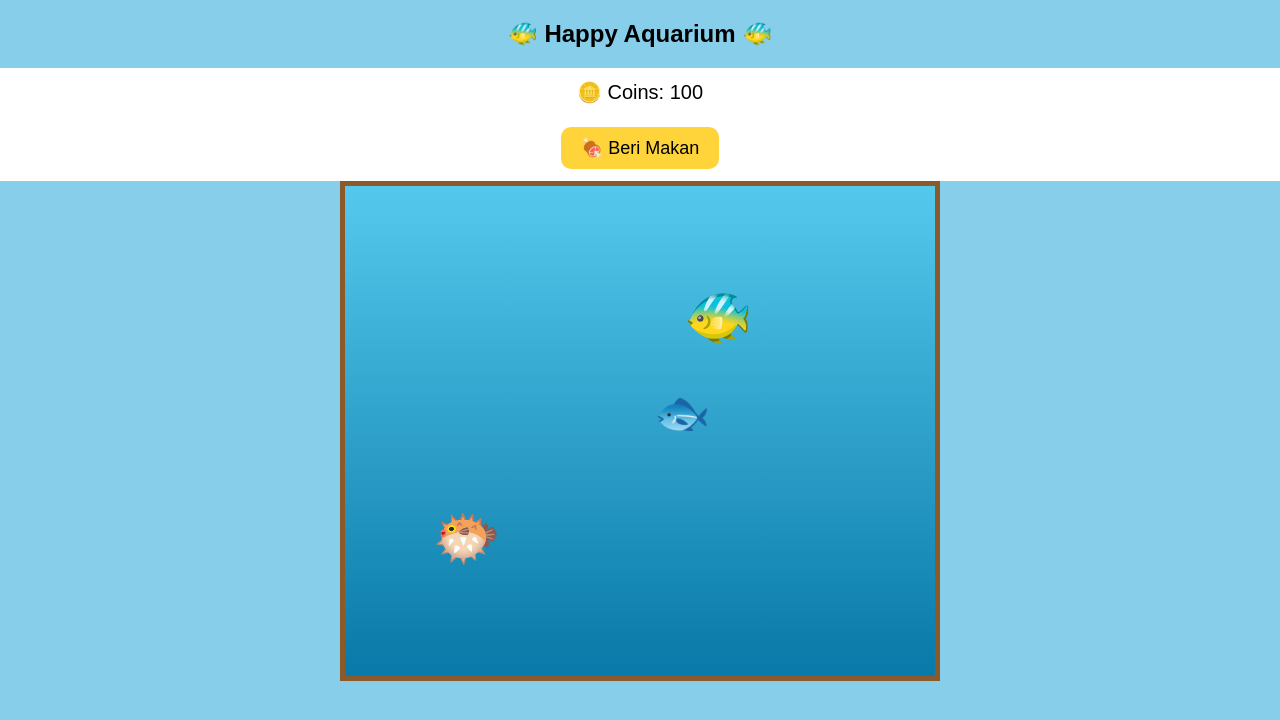
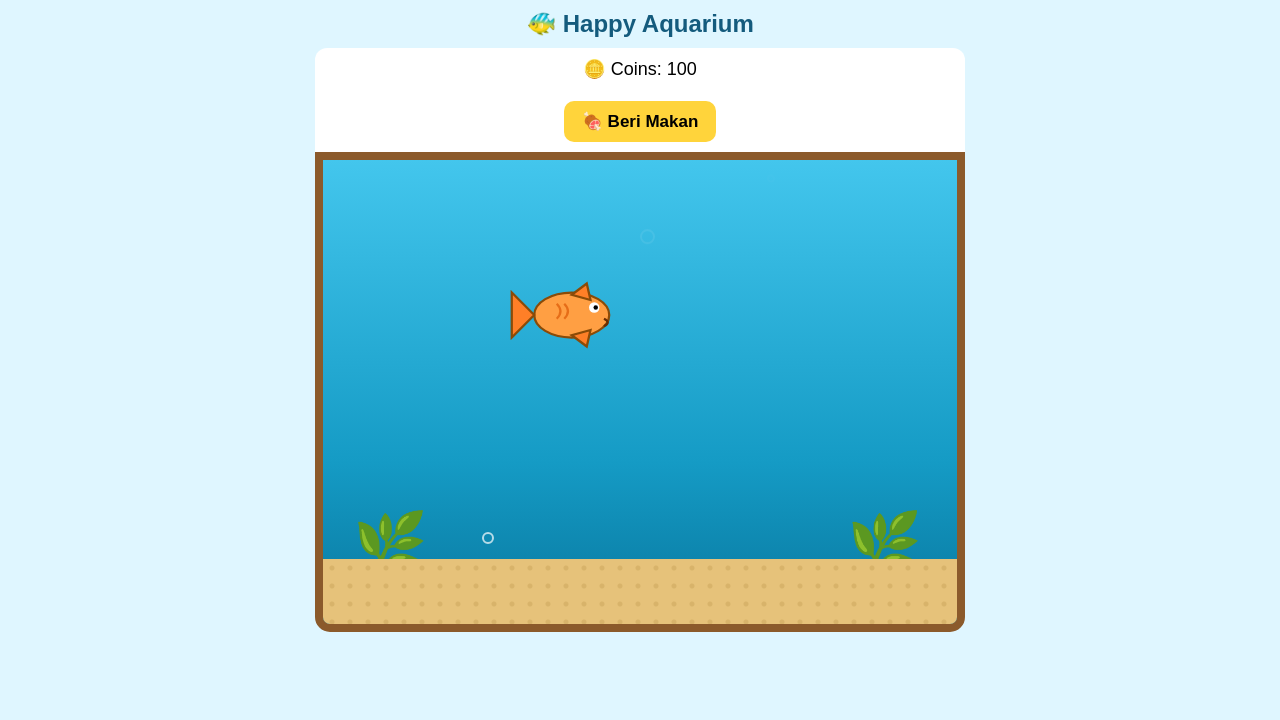
Before and after one commit to skylegend73-commits/HappyAquariumAndroid, a plain HTML site: page index.html in a window 1280 px wide. Drawn offline with Linux system fonts and the light colour scheme.

Commit message:
Create cartoon fish

```diff
--- a/index.html
+++ b/index.html
@@ -1,70 +1,164 @@
 <!DOCTYPE html>
-<html>
+<html lang="ms">
 <head>
+<meta charset="UTF-8">
 <meta name="viewport" content="width=device-width, initial-scale=1.0">
 <title>Happy Aquarium</title>
 
 <style>
+* {
+    box-sizing: border-box;
+}
+
 body {
     margin: 0;
-    background: #87ceeb;
-    font-family: Arial;
+    background: #dff6ff;
+    font-family: Arial, sans-serif;
     text-align: center;
 }
 
-#game {
-    width: 100%;
-    max-width: 600px;
-    height: 500px;
-    margin: auto;
-    background: linear-gradient(#55c9ed, #0879a8);
-    position: relative;
-    overflow: hidden;
-    border: 5px solid #8b5a2b;
-    box-sizing: border-box;
+h2 {
+    margin: 10px 0;
+    color: #145b7d;
 }
 
+#ui {
+    width: 95%;
+    max-width: 650px;
+    margin: auto;
+    background: white;
+    padding: 10px;
+    border-radius: 12px 12px 0 0;
+    font-size: 18px;
+}
+
+button {
+    border: 0;
+    border-radius: 10px;
+    padding: 10px 18px;
+    background: #ffd43b;
+    font-size: 17px;
+    font-weight: bold;
+}
+
+#aquarium {
+    position: relative;
+    width: 95%;
+    max-width: 650px;
+    height: 480px;
+    margin: auto;
+    overflow: hidden;
+    border: 8px solid #8b5a2b;
+    border-radius: 0 0 15px 15px;
+    background: linear-gradient(
+        #43c6ed 0%,
+        #159bc5 65%,
+        #08779e 100%
+    );
+}
+
+/* pasir */
+#sand {
+    position: absolute;
+    bottom: 0;
+    width: 100%;
+    height: 65px;
+    background:
+        radial-gradient(circle, #d8b36a 2px, transparent 3px);
+    background-size: 18px 18px;
+    background-color: #e6c27a;
+}
+
+/* tumbuhan */
+.plant {
+    position: absolute;
+    bottom: 45px;
+    font-size: 60px;
+}
+
+/* bubble */
+.bubble {
+    position: absolute;
+    border: 2px solid white;
+    border-radius: 50%;
+    opacity: .65;
+    animation: bubble 5s infinite;
+}
+
+.b1 {
+    width: 12px;
+    height: 12px;
+    left: 25%;
+    bottom: 80px;
+}
+
+.b2 {
+    width: 8px;
+    height: 8px;
+    left: 70%;
+    bottom: 100px;
+    animation-delay: 1s;
+}
+
+.b3 {
+    width: 15px;
+    height: 15px;
+    left: 50%;
+    bottom: 70px;
+    animation-delay: 2s;
+}
+
+@keyframes bubble {
+    from {
+        transform: translateY(0);
+        opacity: .7;
+    }
+
+    to {
+        transform: translateY(-350px);
+        opacity: 0;
+    }
+}
+
+/* ikan */
 .fish {
     position: absolute;
-    font-size: 55px;
-    animation: swim 8s linear infinite;
+    width: 120px;
+    height: 70px;
+    animation: swim 10s linear infinite;
+}
+
+.fish svg {
+    width: 100%;
+    height: 100%;
+}
+
+.fish1 {
+    top: 120px;
+    left: -140px;
 }
 
 .fish2 {
-    position: absolute;
-    font-size: 45px;
-    animation: swim2 11s linear infinite;
+    top: 270px;
+    left: -160px;
+    animation-delay: 4s;
 }
 
 @keyframes swim {
-    from { left: -80px; }
-    to { left: 100%; }
-}
+    0% {
+        transform: translateX(-150px);
+    }
 
-@keyframes swim2 {
-    from { right: -80px; }
-    to { right: 100%; }
-}
-
-#ui {
-    background: #fff;
-    padding: 12px;
-    font-size: 20px;
-}
-
-button {
-    padding: 10px 20px;
-    font-size: 18px;
-    border-radius: 10px;
-    border: 0;
-    background: #ffd43b;
+    100% {
+        transform: translateX(800px);
+    }
 }
 </style>
 </head>
 
 <body>
 
-<h2>🐠 Happy Aquarium 🐠</h2>
+<h2>🐠 Happy Aquarium</h2>
 
 <div id="ui">
     🪙 Coins: <span id="coins">100</span>
@@ -72,11 +166,144 @@ button {
     <button onclick="feedFish()">🍖 Beri Makan</button>
 </div>
 
-<div id="game">
+<div id="aquarium">
 
-    <div class="fish" style="top:100px;">🐠</div>
-    <div class="fish2" style="top:200px;">🐟</div>
-    <div class="fish" style="top:320px; animation-delay:3s;">🐡</div>
+    <!-- IKAN KARTUN 1 -->
+    <div class="fish fish1">
+        <svg viewBox="0 0 160 90">
+
+            <!-- badan -->
+            <ellipse
+                cx="85"
+                cy="45"
+                rx="50"
+                ry="30"
+                fill="#ff9f43"
+                stroke="#8a4b08"
+                stroke-width="3"
+            />
+
+            <!-- ekor -->
+            <polygon
+                points="35,45 5,15 5,75"
+                fill="#ff7f27"
+                stroke="#8a4b08"
+                stroke-width="3"
+            />
+
+            <!-- sirip -->
+            <polygon
+                points="85,18 105,3 110,25"
+                fill="#ff7f27"
+                stroke="#8a4b08"
+                stroke-width="3"
+            />
+
+            <polygon
+                points="85,72 105,87 110,65"
+                fill="#ff7f27"
+                stroke="#8a4b08"
+                stroke-width="3"
+            />
+
+            <!-- mata -->
+            <circle
+                cx="115"
+                cy="35"
+                r="7"
+                fill="white"
+            />
+
+            <circle
+                cx="117"
+                cy="35"
+                r="3"
+                fill="black"
+            />
+
+            <!-- mulut -->
+            <path
+                d="M128 50 Q138 55 128 60"
+                fill="none"
+                stroke="#6b2d00"
+                stroke-width="3"
+            />
+
+            <!-- sisik -->
+            <path
+                d="M65 30 Q75 40 65 50
+                   M75 30 Q85 40 75 50"
+                fill="none"
+                stroke="#e66d18"
+                stroke-width="3"
+            />
+
+        </svg>
+    </div>
+
+    <!-- IKAN KARTUN 2 -->
+    <div class="fish fish2">
+        <svg viewBox="0 0 160 90">
+
+            <ellipse
+                cx="85"
+                cy="45"
+                rx="50"
+                ry="30"
+                fill="#6c8cff"
+                stroke="#283d91"
+                stroke-width="3"
+            />
+
+            <polygon
+                points="35,45 5,15 5,75"
+                fill="#536fe0"
+                stroke="#283d91"
+                stroke-width="3"
+            />
+
+            <polygon
+                points="85,18 105,3 110,25"
+                fill="#536fe0"
+                stroke="#283d91"
+                stroke-width="3"
+            />
+
+            <circle
+                cx="115"
+                cy="35"
+                r="7"
+                fill="white"
+            />
+
+            <circle
+                cx="117"
+                cy="35"
+                r="3"
+                fill="black"
+            />
+
+            <path
+                d="M128 50 Q138 55 128 60"
+                fill="none"
+                stroke="#283d91"
+                stroke-width="3"
+            />
+
+        </svg>
+    </div>
+
+    <!-- tumbuhan -->
+    <div class="plant" style="left:30px;">🌿</div>
+    <div class="plant" style="right:35px;">🌿</div>
+
+    <!-- bubbles -->
+    <div class="bubble b1"></div>
+    <div class="bubble b2"></div>
+    <div class="bubble b3"></div>
+
+    <!-- pasir -->
+    <div id="sand"></div>
 
 </div>
 
@@ -92,17 +319,16 @@ function feedFish() {
 
         document.getElementById("coins").innerText = coins;
 
-        alert("🐟 Ikan dah makan! ❤️");
+        alert("🐟 Ikan dah makan!");
 
     } else {
 
-        alert("Tak cukup coin!");
+        alert("Coin tak cukup!");
 
     }
-
 }
 
 </script>
 
 </body>
-</html>
+                </html>
```
